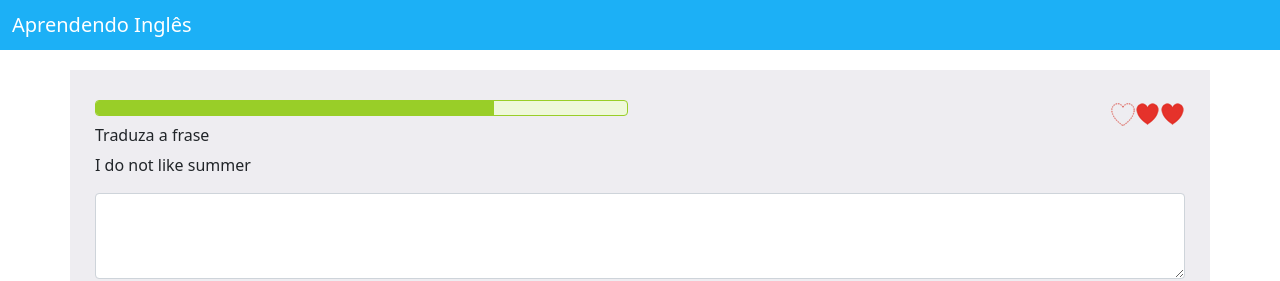
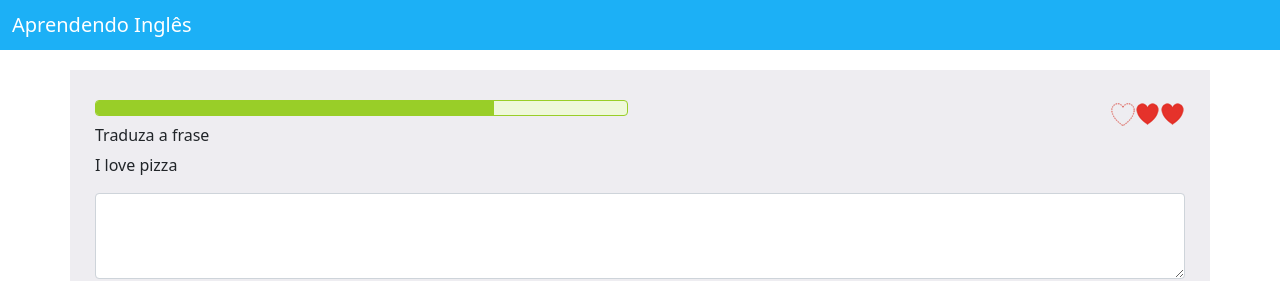
Before and after one commit to ThomasPeruch/LearningEnglish-angular, an Angular app: page / in a window 1280 px wide. Shown: the top 281 px of the page. Built offline with nearby package versions, Linux system fonts and the light colour scheme.

Commit message:
checking translation

```diff
--- a/src/app/panel/panel.component.html
+++ b/src/app/panel/panel.component.html
@@ -13,7 +13,7 @@
         <div class="row">
             <div class="col">
                 <h6 class="text-in-page">{{ instruction}} </h6>
-                <p class="text-in-page">{{ phrases[2].phraseEng }}</p>
+                <p class="text-in-page">{{ phraseRound.phraseEng }}</p>
                 <div class="mb-3">
                     <textarea
                         class="form-control" rows="3" (input)="refreshAnswer($event)">
@@ -25,7 +25,7 @@
         <div class="row">
             <div class="col col-bt">
                 <div class="d-flex justify-content-end">
-                    <button type="button" class="btn btn-primary">Verificar</button>
+                    <button type="button" class="btn btn-primary" (click)="verifyAnswer()">Verificar</button>
                 </div>
             </div>
         </div>
--- a/src/app/panel/panel.component.ts
+++ b/src/app/panel/panel.component.ts
@@ -13,14 +13,29 @@ export class PanelComponent implements OnInit {
   public answer: string =''
   public instruction: string = 'Traduza a frase'
 
-  constructor() { console.log(this.phrases)}
+  public round: number = 0
+  public phraseRound: Phrase
+
+  constructor() {
+    this.phraseRound = this.phrases[this.round]
+  }
 
   ngOnInit(): void {
   }
 
   refreshAnswer(answer: Event): void{
     this.answer=((<HTMLInputElement>answer.target).value)
-    console.log(this.answer)
+  }
+
+  verifyAnswer(){
+    if(this.phraseRound.phrasePtBr == this.answer){
+      alert('Tradução correta')
+      this.round++
+      this.phraseRound = this.phrases[this.round]
+    }else{
+      alert('Tradução errada')
+    }
+
   }
 
 }
```
